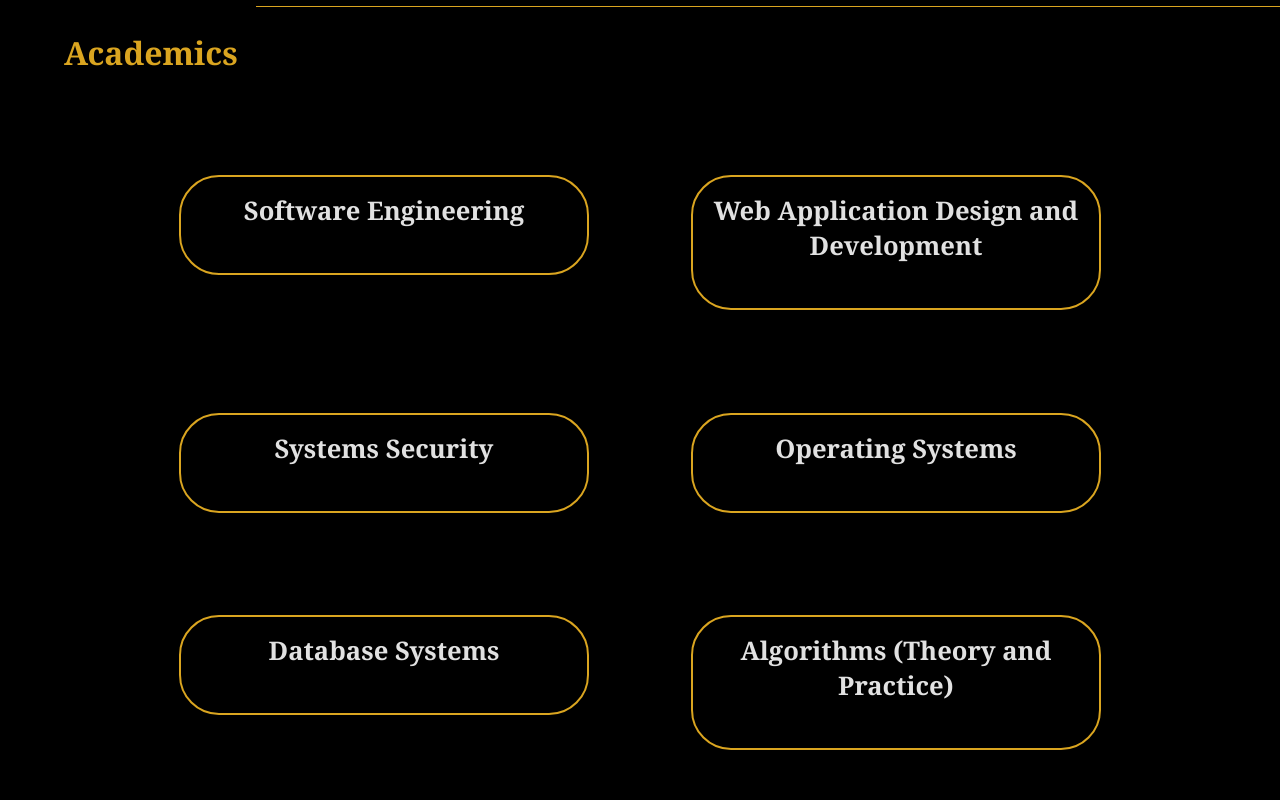
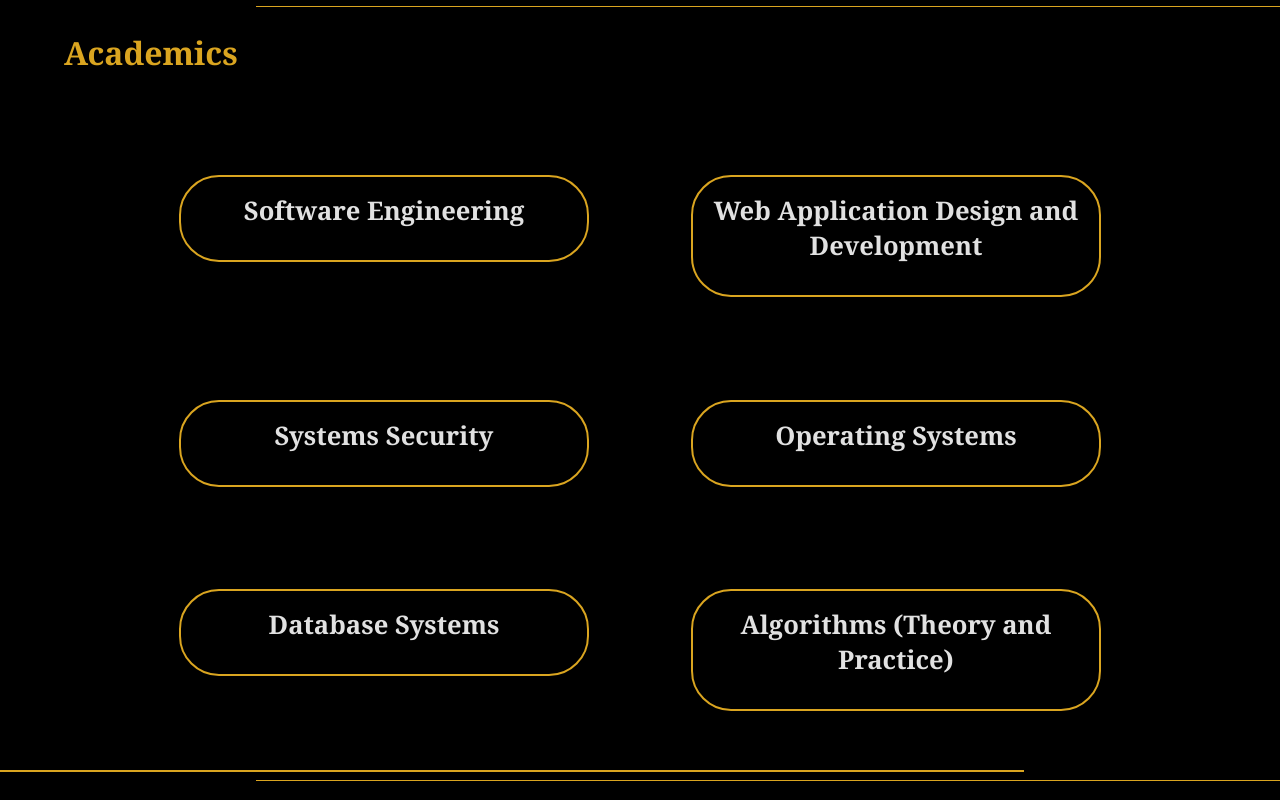
Before and after one commit to jstrande99/jstrande-react, a React (Create React App) app: page / in a window 1280 px wide. Shown: the part 2020-2820 px from the top of the page. Built offline with nearby package versions, Linux system fonts and the light colour scheme; no server answers.

Commit message:
fixe studies delay

```diff
--- a/src/Pages/Studies.js
+++ b/src/Pages/Studies.js
@@ -1,55 +1,53 @@
 import React, { useState } from 'react';
 import './Style/Studies.css';
-import { Collapsable } from '../Components/Collapsable';
 
-//ALL DEFINITIONS WERE FOUND ON CSU'S COURSE CATALOG
-// FOUND HERE:: https://catalog.colostate.edu/general-catalog/courses-az/
 export default function Studies(){
-    const [showSEDetails, setShowSEDetails] = useState(false);
-    const [showWebAppDetails, setShowWebAppDetails] = useState(false);
-    const [showSecDetails, setShowSecDetails] = useState(false);
-    const [showOSDetails, setShowOSDetails] = useState(false);
-    const [showDBDetails, setShowDBDetails] = useState(false);
-    const [showAlgDetails, setShowAlgDetails] = useState(false);
-    return(
+    const [active, setActive] = useState(null);
+
+    const handleToggle = (index) => {
+        setActive(prevActive => prevActive === index ? null : index);
+    }
+
+    const studies = [
+        {
+            title: 'Software Engineering',
+            description: 'Principles, concepts, and techniques associated with team-based development of large, complex software systems. Topics include teamwork, configuration management, project management, requirements engineering, and systematic testing techniques while using GitHub. Use software tools in the context of a Scrum-based Agile development project.'
+        },
+        {
+            title: 'Web Application Design and Development',
+            description: 'Advanced application design and development of modern day web applications.'
+        },
+        {
+            title: 'Systems Security',
+            description: 'Computer and system security, authentication, access control, malicious software, and software security.'
+        },
+        {
+            title: 'Operating Systems',
+            description: 'Advanced look into memory organization, I/O control, multitasking, process control, coordination, and resource management of operating systems.'
+        },
+        {
+            title: 'Database Systems',
+            description: 'The physical and logical design, implementation, and administration of databases.'
+        },
+        {
+            title: 'Algorithms (Theory and Practice)',
+            description: 'Analysis, design, implementation and applications of algorithms.'
+        }
+    ];
+
+    return (
         <div className='studyContainer'>
             <div className='studyOne'>
-            <Collapsable
-                    shows={showSEDetails}
-                    sets={setShowSEDetails}
-                    ttl='Software Engineering'
-                    description='Principles, concepts, and techniques associated with team-based development of large, complex software systems. Topics include teamwork, configuration management, project management, requirements engineering, and systematic testing techniques while using GitHub. Use software tools in the context of a Scrum-based Agile development project.'
-                />
-            <Collapsable
-                    shows={showWebAppDetails}
-                    sets={setShowWebAppDetails}
-                    ttl='Web Application Design and Development'
-                    description='Advanced application design and development of modern day web applications.'
-                />
-            <Collapsable
-                    shows={showSecDetails}
-                    sets={setShowSecDetails}
-                    ttl='Systems Security'
-                    description='Computer and system security, authentication, access control, malicious software, and software security.'
-                />
-            <Collapsable
-                    shows={showOSDetails}
-                    sets={setShowOSDetails}
-                    ttl='Operating Systems'
-                    description='Advanced look into memory organization, I/O control, multitasking, process control, coordination, and resource management of operating systems.'
-                />
-            <Collapsable
-                    shows={showDBDetails}
-                    sets={setShowDBDetails}
-                    ttl='Database Systems'
-                    description='The physical and logical design, implementation, and administration of databases.'
-                />
-            <Collapsable
-                    shows={showAlgDetails}
-                    sets={setShowAlgDetails}
-                    ttl='Algorithms (Theory and Practice)'
-                    description='Analysis, design, implementation and applications of algorithms.'
-                />
+                {studies.map((study, index) => (
+                    <div key={index} className='innerOne' onClick={() => handleToggle(index)}>
+                        <h2 className='classTitle'>{study.title}</h2>
+                        {active === index && (
+                            <p className='descriptClass'>
+                                {study.description}
+                            </p>
+                        )}
+                    </div>
+                ))}
             </div>
         </div>
     );
```
